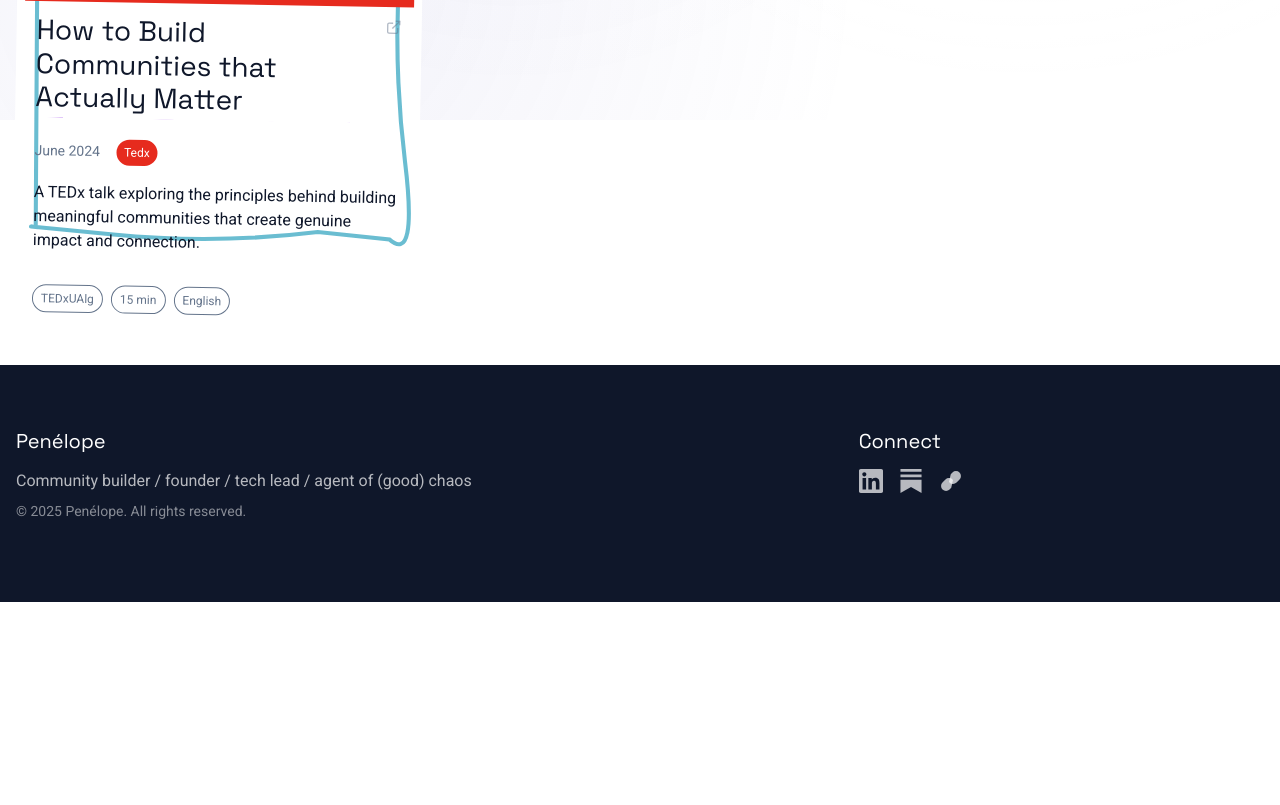
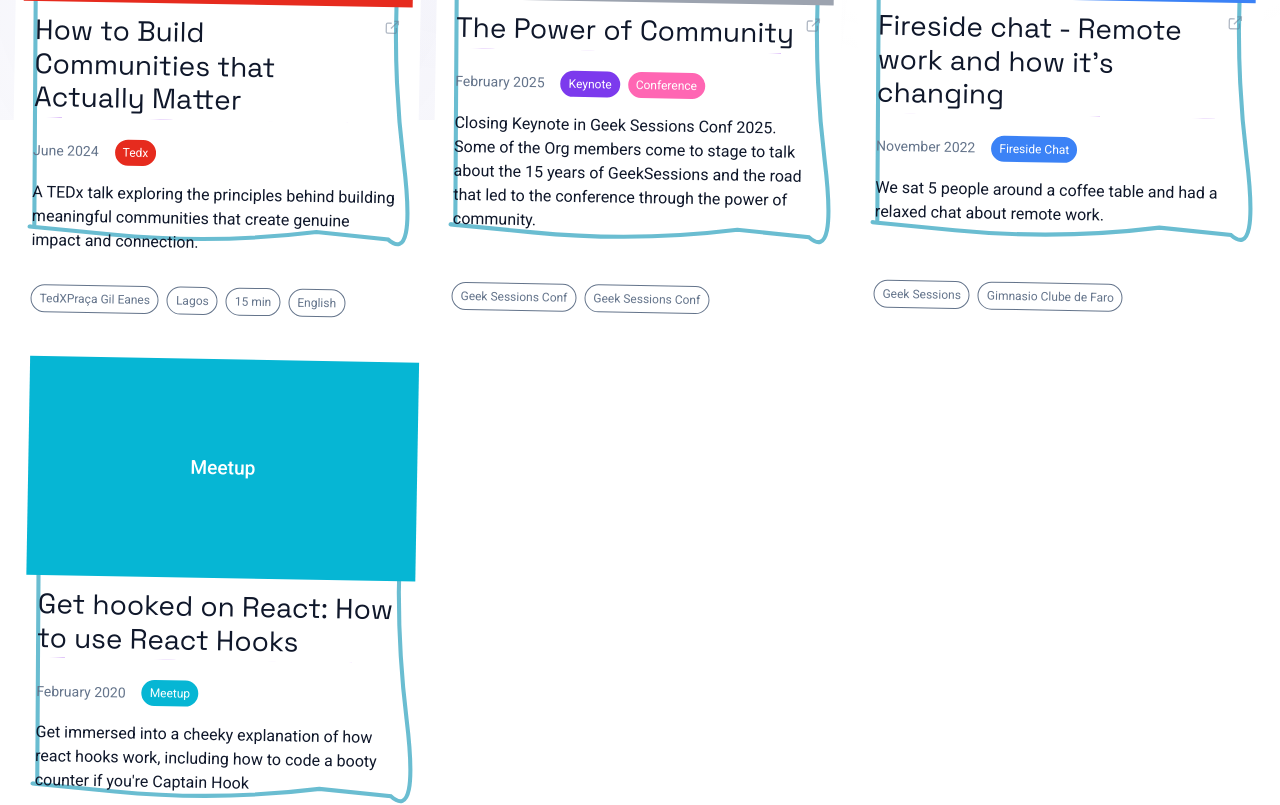
Before and after one commit to penelopeg/penelopeg.github.io, a SvelteKit app: page /speaker in a window 1280 px wide. Shown: the part 680-1485 px from the top of the page. Before the commit the page ends 1282 px from the top, so only its background shows below. Built offline with nearby package versions, Linux system fonts and the light colour scheme.

Commit message:
add talks

```diff
--- a/src/routes/speaker/+page.svelte
+++ b/src/routes/speaker/+page.svelte
@@ -17,12 +17,39 @@
     {
       title: 'How to Build Communities that Actually Matter',
       description: 'A TEDx talk exploring the principles behind building meaningful communities that create genuine impact and connection.',
-      location: 'TEDxUAlg',
+      location: 'Lagos',
+      event: 'TedXPraça Gil Eanes',
       date: 'June 2024',
       type: 'tedx',
       url: 'https://www.youtube.com/watch?v=ntKrac2ySy8',
       duration: '15 min',
       language: 'English'
+    },
+    {
+      title: 'The Power of Community',
+      description: 'Closing Keynote in Geek Sessions Conf 2025. Some of the Org members come to stage to talk about the 15 years of GeekSessions and the road that led to the conference through the power of community.',
+      location: 'Geek Sessions Conf',
+      event: 'Geek Sessions Conf',
+      date: 'February 2025',
+      type: ['keynote', 'conference'],
+      url: 'https://www.youtube.com/watch?v=yAP5cPrmO-I',
+    },
+    {
+      title: 'Fireside chat - Remote work and how it\'s changing',
+      description: 'We sat 5 people around a coffee table and had a relaxed chat about remote work.',
+      location: 'Gimnasio Clube de Faro',
+      event: 'Geek Sessions',
+      date: 'November 2022',
+      type: 'fireside chat',
+      url: 'https://www.youtube.com/watch?v=xgZSvVOZhoM',
+    },
+    {
+      title: 'Get hooked on React: How to use React Hooks',
+      description: 'Get immersed into a cheeky explanation of how react hooks work, including how to code a booty counter if you\'re Captain Hook',
+      location: 'Gimnasio Clube de Faro',
+      event: 'Geek Girls Portugal',
+      date: 'February 2020',
+      type: 'meetup',
     }
   ];
 
@@ -101,6 +128,9 @@
             </div>
             <p>{talk.description}</p>
             <div class="talk-details">
+              {#if talk.event}
+                <span class="detail-tag">{talk.event}</span>
+              {/if}
               {#if talk.location}
                 <span class="detail-tag">{talk.location}</span>
               {/if}
```
